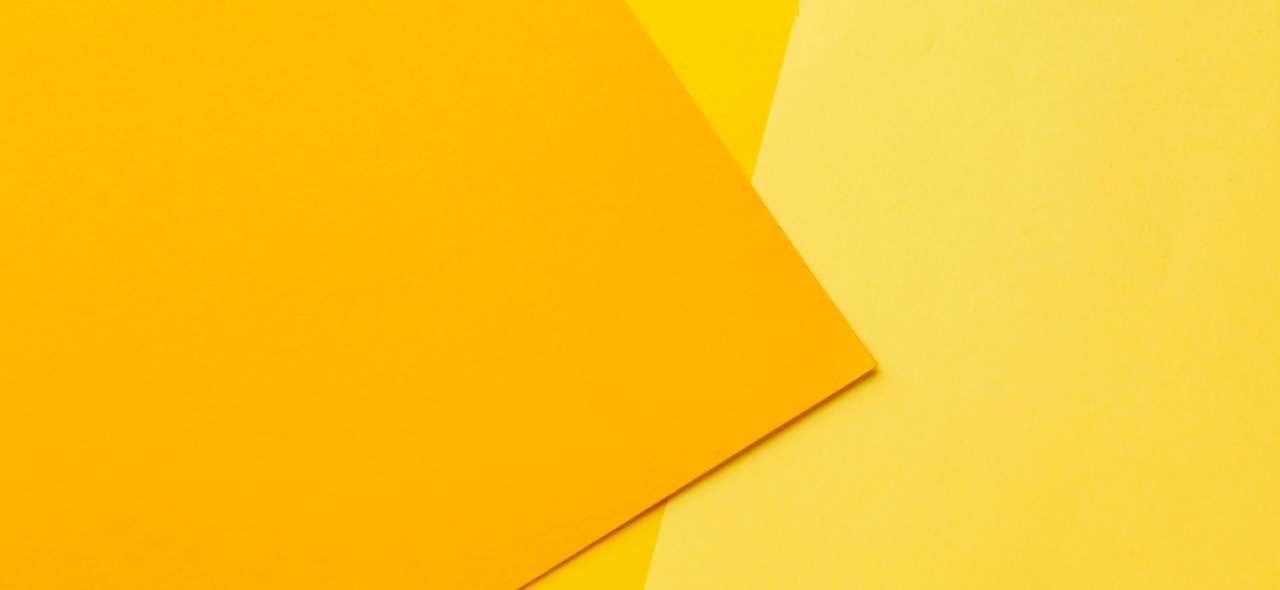
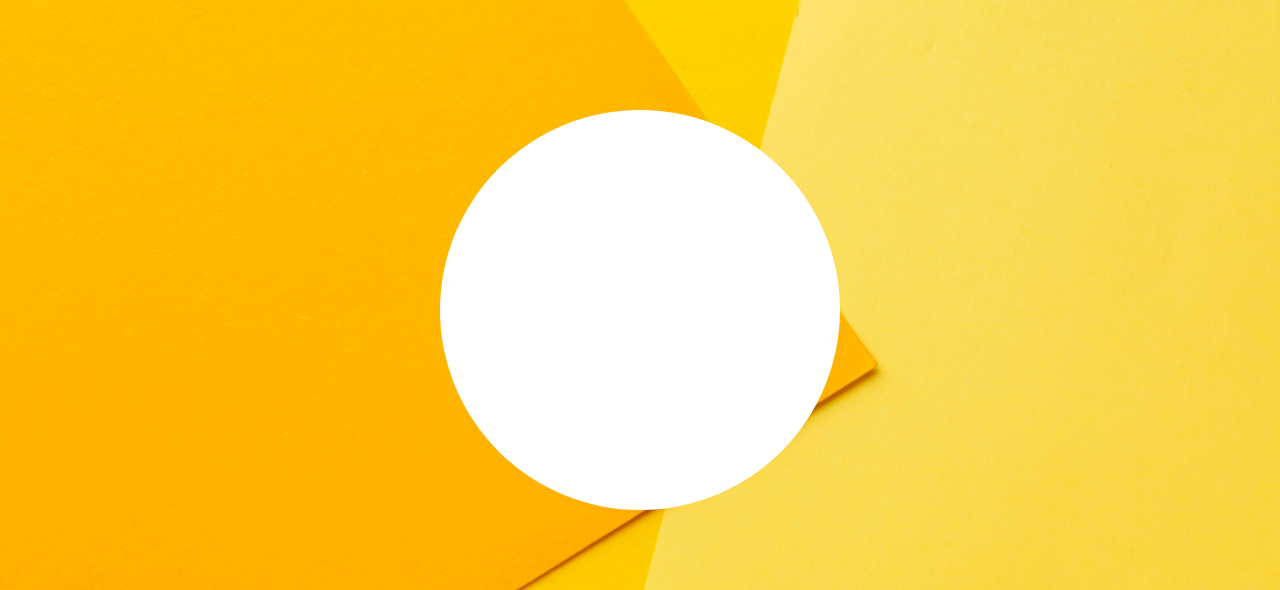
Before and after one commit to andrewsmatsubara/andrewmatsubara.github.io, a Next.js app: page / in a window 1280 px wide. Shown: the part 890-1480 px from the top of the page. Built offline with nearby package versions, Linux system fonts and the light colour scheme.

Commit message:
change about page and its scss

```diff
--- a/src/app/pages/about/about.module.scss
+++ b/src/app/pages/about/about.module.scss
@@ -4,4 +4,46 @@
   display: flex;
   background-image: url("../../../../images/yellow2.jpg");
   background-size: cover;
+  justify-content: center;
+  align-items: center;
 }
+
+.about-container {
+  display: flex;
+  justify-content: center;
+  align-items: center;
+  height: 60%;
+  width: 75%;
+}
+
+.written-about-container {
+  width: 400px;
+  height: 400px;
+  display: flex;
+  align-items: center;
+  justify-content: center;
+  flex-direction: column;
+  position: absolute;
+  opacity: 0;
+}
+
+.about-paragraph {
+  width: 100%;
+  font-family: 'Courier New', Courier, monospace;
+  font-size: 20px;
+  margin: 0;
+}
+
+.about-h1 {
+  font-family: 'Courier New', Courier, monospace;
+  font-size: 25px;
+  margin: 0;
+}
+
+.profile-image {
+  width: 400px;
+  height: 400px;
+  background-color: white;
+  border-radius: 100%;
+  position: absolute;
+}
--- a/src/app/pages/about/about.tsx
+++ b/src/app/pages/about/about.tsx
@@ -1,9 +1,51 @@
+import { useEffect } from 'react';
 import styles from './about.module.scss';
 
 export default function About() {
+  useEffect(() => {
+    handleScroll();
+
+    window.addEventListener('scroll', handleScroll);
+
+  return () => window.removeEventListener('scroll', handleScroll);
+  }, []);
+
   return(
     <main className={styles['about']} id='about'>
-
+      <div className={styles['about-container']}>
+        <div className={styles['written-about-container']}>
+          <h3 className={styles['about-h1']}>{aboutH3}</h3>
+          <p className={styles['about-paragraph']}>
+            {aboutParagraph}
+          </p>
+        </div>
+        <div className={styles['profile-image']}></div>
+      </div>
     </main>
   );
 }
+
+function handleScroll(): void {
+  const writtenAboutContainer: HTMLElement | null = document.querySelector(`.${styles['written-about-container']}`);
+  const profileImage: HTMLElement | null = document.querySelector(`.${styles['profile-image']}`);
+  const aboutElement: HTMLElement | null = document.querySelector(`.${styles['about']}`);
+
+  if (writtenAboutContainer && profileImage && aboutElement) {
+    const scrollPosition: number = window.scrollY;
+    const windowHeight: number = window.innerHeight;
+    const aboutRect: DOMRect = aboutElement.getBoundingClientRect();
+    const isAboutRectVisible: boolean = (aboutRect.top <= windowHeight * 1.5 && aboutRect.top >= 0);
+
+    if (isAboutRectVisible) {
+      const distance: number = scrollPosition / 3;
+
+      writtenAboutContainer.style.transform = `translateX(-${distance}px)`;
+      profileImage.style.transform = `translateX(${distance}px)`;
+      writtenAboutContainer.style.opacity = `${scrollPosition / window.innerHeight}`;
+    }
+  }
+};
+
+const aboutH3: string = '\"Technology, Geography, Music, Football, Games and... frogs\"';
+
+const aboutParagraph: string = 'Hello! My name is Andrews, I currently at Geopixel as a software engineer. I have a bachelor\'s degree in geography from the University of São Paulo. For those who wants to know me, I could call myself as a passionate about technology, games and music. GIS development enthusiast. In my free time, I follow football from all over the world and look for useless facts. Oh, and I love frogs.';
```
